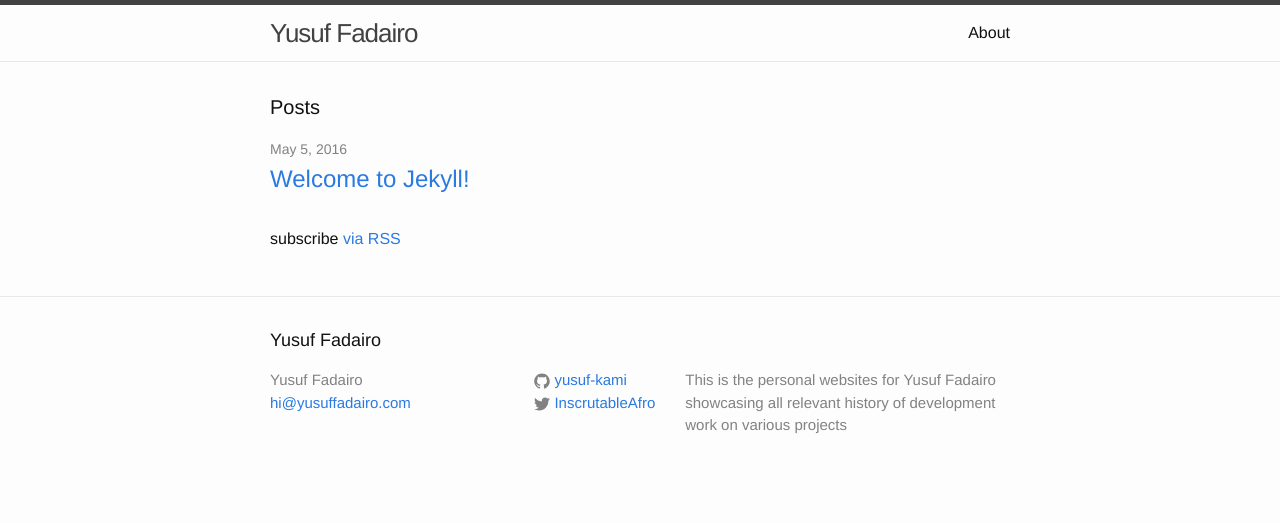
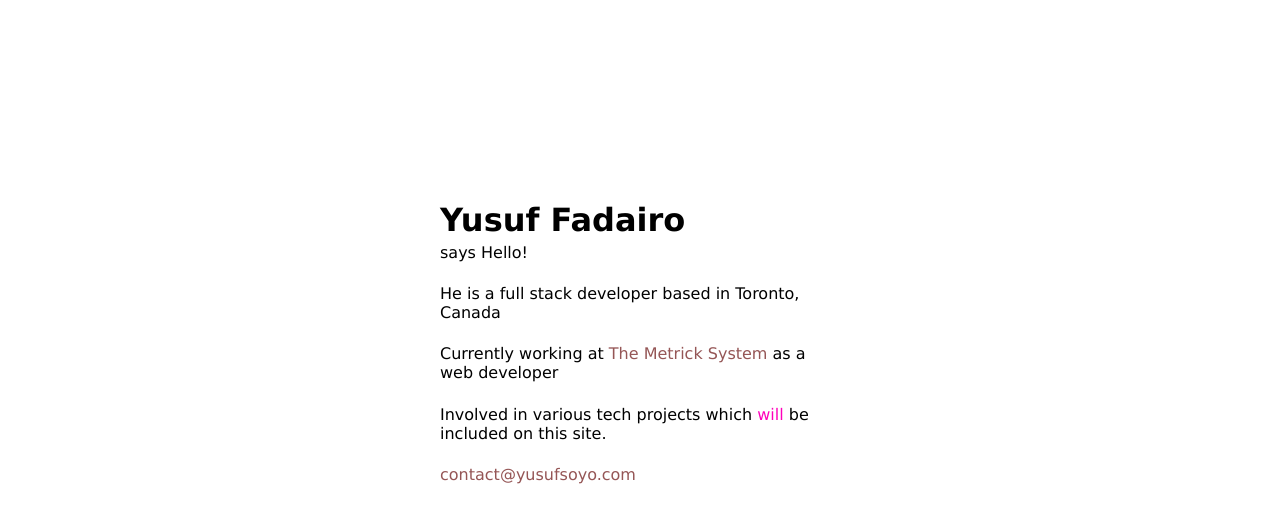
Before and after one commit to nomadyus/yusuf-kami.github.io, a Jekyll site: the page index.html, which Jekyll copies as it is, in a window 1280 px wide. Shown: the top 523 px of the page. Built offline with Jekyll 4.4.1, drawn with Linux system fonts in a browser that asks for light colours.

Commit message:
using old index page

```diff
--- a/index.html
+++ b/index.html
@@ -1,23 +1,74 @@
----
-layout: default
----
+<!DOCTYPE>
+<html lang="en">
+    <head>
+        <meta charset="utf-8" />
+        <title>
+            Yusuf&nbsp;Fadairo
+        </title>
+        <style type="text/css">
+            body {
+                font-family: Verdana, sans-serif;
+                font-style: normal;
+            }
+            .wrap {
+                width: 100%;
+                height: 100%;
+            }
+            .main {
+                position: absolute;
+                left: 50%;
+                top: 20%;
+                width: 400px;
+                margin-left:-200px;
+            }
+            .header {
+                margin-bottom: -1.2em;
+            }
+            p {
+                margin: 1.4em 0;
+            }
+            a, a:visited, a:link, a:active {
+                text-decoration:none;
+                color: #955656;
+            }
+            a:hover {
+                color: #6500ff;
+                transition: color 500ms ease-out;
+            }
+            span {
+                color:#ff00bb;
+            }
+            span:hover {
+                background-color:#FFFF00;
+                color: #000;
+            }
+        </style>
 
-<div class="home">
-
-  <h1 class="page-heading">Posts</h1>
-
-  <ul class="post-list">
-    {% for post in site.posts %}
-      <li>
-        <span class="post-meta">{{ post.date | date: "%b %-d, %Y" }}</span>
-
-        <h2>
-          <a class="post-link" href="{{ post.url | prepend: site.baseurl }}">{{ post.title }}</a>
-        </h2>
-      </li>
-    {% endfor %}
-  </ul>
-
-  <p class="rss-subscribe">subscribe <a href="{{ "/feed.xml" | prepend: site.baseurl }}">via RSS</a></p>
-
-</div>
+    </head>
+    <body>
+        <div id="wrap">
+            <div class="main">
+                <div class="header">
+                    <h1>Yusuf&nbsp;Fadairo</h1>
+                </div>
+                <div class="content">
+                    <p>
+                        says Hello!
+                    </p>
+                    <p>
+                        He is a full stack developer based in Toronto, Canada
+                    </p>
+                    <p>
+                        Currently working at <a href="//www.metricksystem.com" target="_blank">The Metrick System</a> as a web developer
+                    </p>
+                    <p>
+                        Involved in various tech projects which <span>will</span> be included on this site.
+                    </p>
+                    <p>
+                        <a href="mailto:yusuf@yusufsoyo.com">contact@yusufsoyo.com</a>
+                    </p>
+                </div>
+            </div>
+        </div>
+    </body>
+</html>
```
